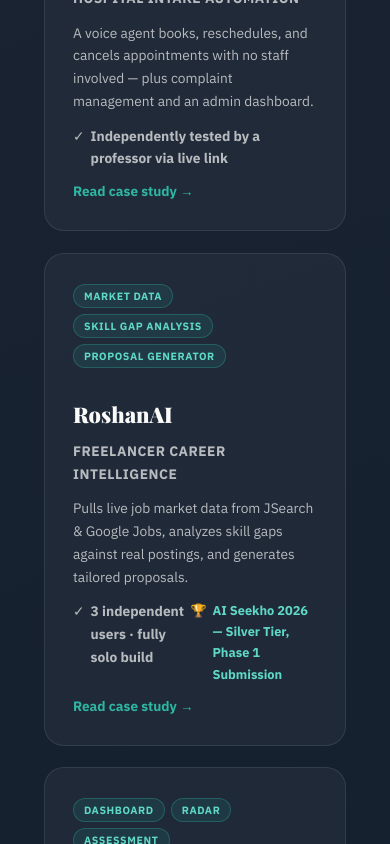
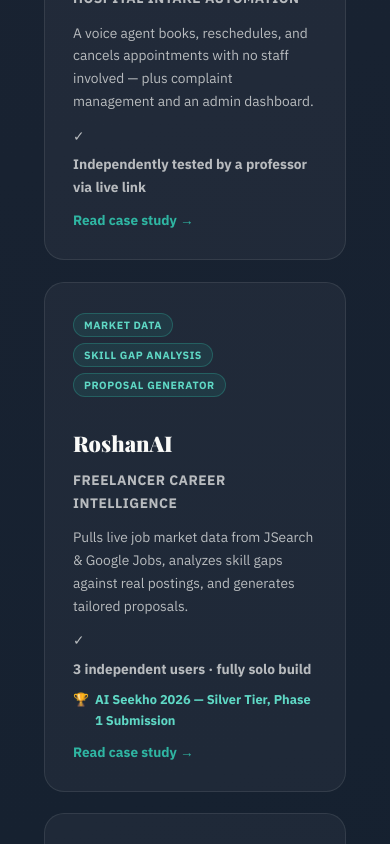
Before and after one commit to MaryumAkram16/maryum-portfolio, a React (Vite) app: page / in a window 390 px wide. Shown: the part 4140-4984 px from the top of the page. Built offline with nearby package versions, Linux system fonts and the light colour scheme.

Commit message:
Fix mobile layout: stack badge below proof line on phone widths

```diff
--- a/src/pages/Landing.css
+++ b/src/pages/Landing.css
@@ -660,6 +660,19 @@
   gap: 6px;
 }
 
+/* Mobile: inside the flex .preview-result row the badge would wrap beside
+   the proof text — force it onto its own line below the proof line */
+@media (max-width: 480px) {
+  .preview-result {
+    flex-wrap: wrap;
+  }
+  .preview-badge {
+    display: flex;
+    width: 100%;
+    margin-top: 2px;
+  }
+}
+
 .preview-link {
   margin-top: auto;
   align-self: flex-start;
```
